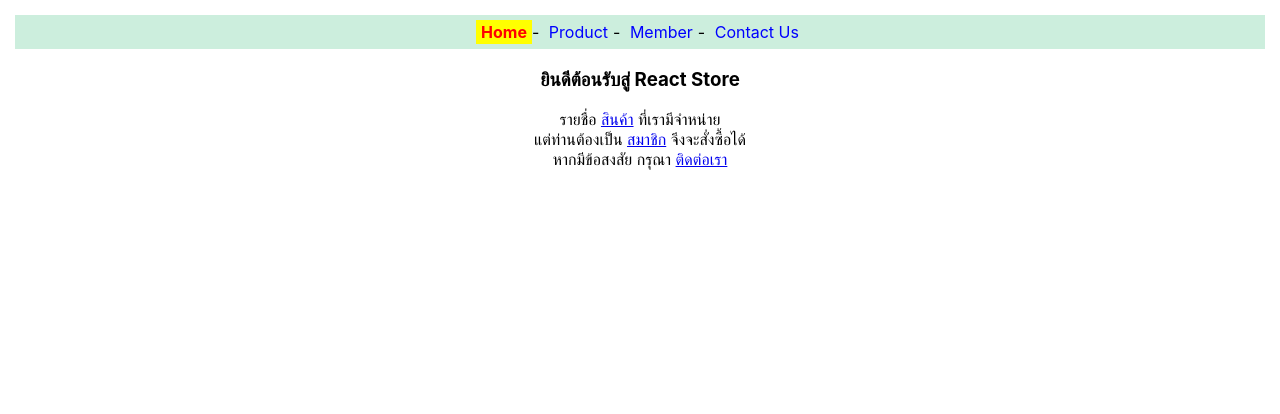
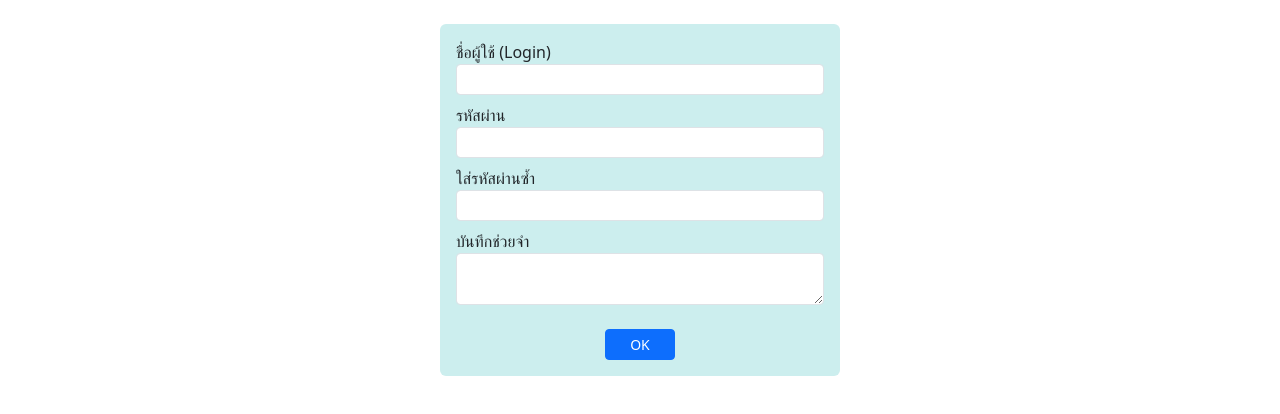
Before and after one commit to nine009yu/app1, a React (Create React App) app: page / in a window 1280 px wide. Shown: the top 414 px of the page. Built offline with nearby package versions, Linux system fonts and the light colour scheme.

Commit message:
form-text.js

```diff
--- a/package.json
+++ b/package.json
@@ -3,6 +3,7 @@
   "version": "0.1.0",
   "private": true,
   "dependencies": {
+    "bootstrap": "^5.3.3",
     "cra-template": "1.2.0",
     "react": "^19.0.0",
     "react-dom": "^19.0.0",
--- a/src/App.js
+++ b/src/App.js
@@ -1,8 +1,8 @@
 import React from "react";
-import Router3 from "./router3";
+import FromText from "./form-text";
 
 function App() {
-  return <Router3/>
+  return <FromText/>
 }
 
 export default App;
--- /dev/null
+++ b/src/form-text.js
@@ -0,0 +1,45 @@
+import React from "react";
+
+export default function FromText(){
+    const textPswd=React.useRef()
+    const textPswd2=React.useRef()
+
+    const onBlurPassword=()=>{
+        let pswd = textPswd.current.value
+        if(pswd!==''&&!pswd.match(/^[0-9a-zA-Z]+$/)){
+            textPswd.current.value=''
+            alert('ต้องเป็น 0-9 หรือ a-z หรือ A-Z เท่านั้น')
+        }
+    }
+    const onBlurPassword2=()=>{
+        if(textPswd.current.value!==textPswd2.current.value){
+            textPswd2.current.value=''
+            alert('รหัสทั้งสองช่องไม่ตรงกัน')
+        }
+    }
+    return(
+        <div className="mt-4 mx-auto p-3 rounded" style={{width:'400px',background:'#cee'}}>
+            <from>
+                <div className="form-group mb-2">
+                    <label htmlFor="login">ชื่อผู้ใช้ (Login)</label>
+                    <input type="text" id="login" name="login" maxLength="20" className="form-control form-control-sm"/>
+                </div>
+                <div className="form-group mb-2">
+                    <label htmlFor="pswd">รหัสผ่าน</label>
+                    <input type="password" id="pswd" name="pswd" maxLength="10" className="form-control form-control-sm" ref={textPswd} onBlur={onBlurPassword}/>
+                </div>
+                <div className="form-group mb-2">
+                    <label htmlFor="pswd2">ใส่รหัสผ่านซ้ำ</label>
+                    <input type="password" id="pswd2" className="form-control form-control-sm" ref={textPswd2} onBlur={onBlurPassword2}/>
+                </div>
+                <div className="form-group mb-4">
+                    <label htmlFor="memo">บันทึกช่วยจำ</label>
+                    <textarea id="memo" name="memo" rows="2" maxLength="200" className="form-control form-control-sm"></textarea>
+                </div>
+                <div className="text-center">
+                    <button className="btn btn-sm px-4 btn btn-primary">OK</button>
+                </div>
+            </from>
+        </div>
+    )
+}
--- a/src/index.js
+++ b/src/index.js
@@ -3,7 +3,8 @@ import ReactDOM from 'react-dom/client';
 import './index.css';
 import App from './App';
 import reportWebVitals from './reportWebVitals';
-
+import 'bootstrap/dist/css/bootstrap.min.css'
+import 'bootstrap/dist/js/bootstrap.bundle.min.js'
 const root = ReactDOM.createRoot(document.getElementById('root'));
 root.render(
   <React.StrictMode>
```
Also changed, not shown: 1 other file (tests, documents, lock files or other folders).
